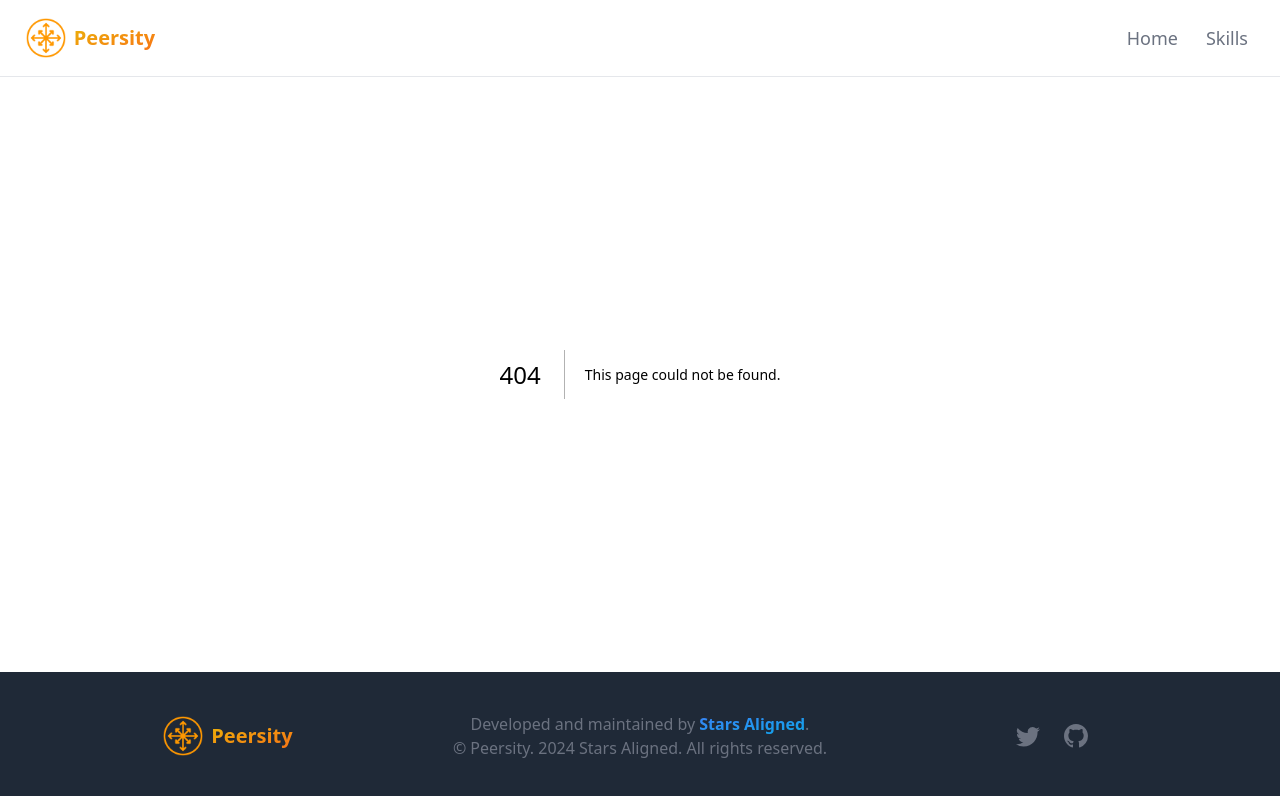
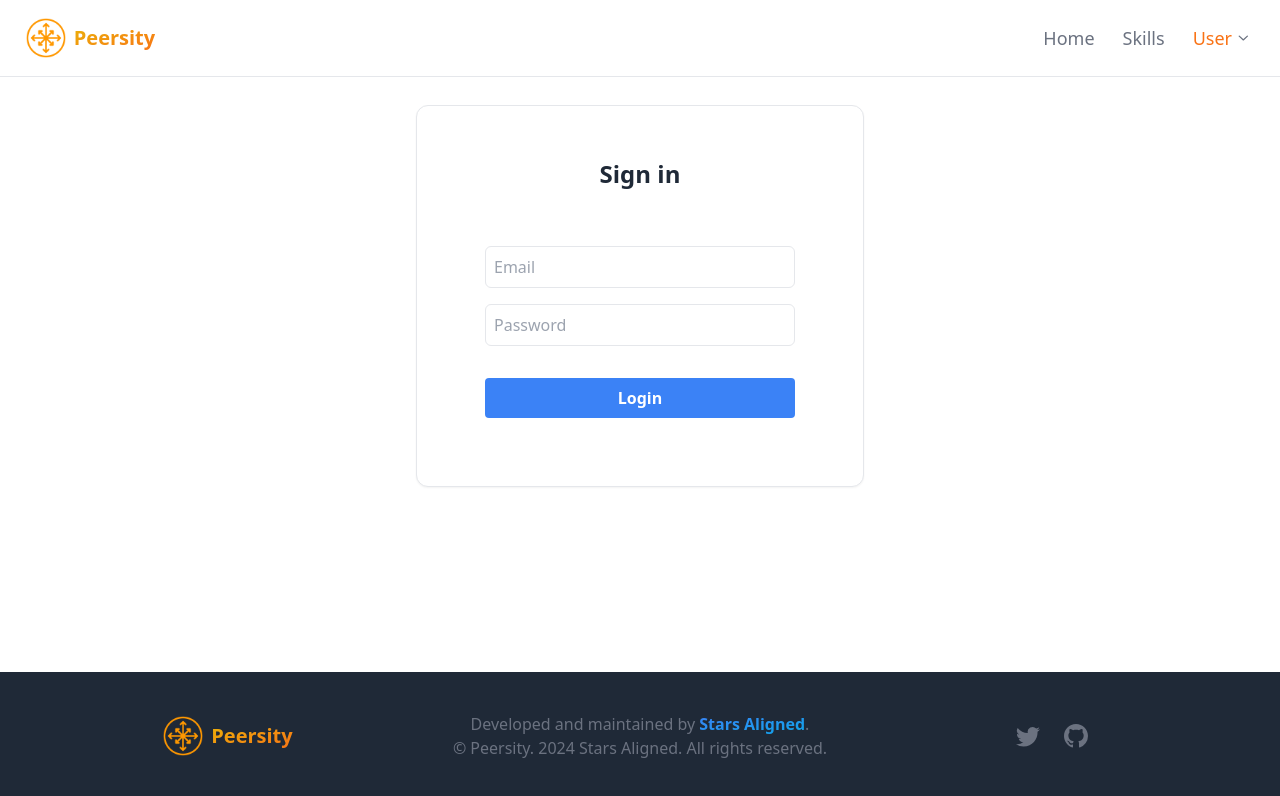
Before and after one commit to RenanSvarozhich/peersity-web, a Next.js app: page /user/login in a window 1280 px wide. Before the commit this address had no page. Shown: the top 796 px of the page. Built offline with nearby package versions, Linux system fonts and the light colour scheme.

Commit message:
Update user navbar

```diff
--- a/app/auth/signin/page.tsx
+++ /dev/null
@@ -1,47 +0,0 @@
-'use client'
-
-import { useFormState, useFormStatus } from 'react-dom'
-import { signinAction } from './signin-action'
-
-const initialState = {
-  message: '',
-}
-
-export default function Signin() {
-  const [state, formAction] = useFormState(signinAction, initialState)
-
-  return (
-    <form action={formAction} className="flex flex-col p-4 max-w-md mx-auto mt-10 space-y-4 bg-white shadow-md rounded-lg">
-      <input
-          type="email"
-          name="email"
-          placeholder="Email"
-          required
-          className="p-2 border rounded-md focus:outline-none focus:ring-2 focus:ring-blue-500"
-        />
-        <input
-          type="password"
-          name="password"
-          placeholder="Password"
-          required
-          className="p-2 border rounded-md focus:outline-none focus:ring-2 focus:ring-blue-500"
-        />
-        <div className="text-red-500 text-sm mt-2">{state?.message}</div>
-        <LoginButton />
-    </form>
-  )
-}
-
-function LoginButton() {
-  const { pending } = useFormStatus()
-
-  return (
-    <button
-      aria-disabled={pending}
-      type="submit"
-      className={`px-4 py-2 font-bold text-white bg-blue-500 rounded hover:bg-blue-700 focus:outline-none focus:shadow-outline disabled:bg-blue-300 ${pending ? 'cursor-wait' : 'cursor-pointer'}`}
-    >
-      Login
-    </button>
-  )
-}
--- a/app/page.tsx
+++ b/app/page.tsx
@@ -23,8 +23,6 @@ export default function Home() {
               Find skills
             </Link>
           </div>
-
-          <Link href="/auth/signin">Sign In</Link>
         </div>
       </div>
     </main>
--- a/app/shared/navbar-links.tsx
+++ b/app/shared/navbar-links.tsx
@@ -22,8 +22,22 @@ export default function NavbarLinks() {
 
   return (
     <>
-      <Link href="/" className={linkClass('/', true)} aria-current={ariaCurrent('/', true)}>Home</Link>
-      <Link href="/skills" className={linkClass('/skills')} aria-current={ariaCurrent('/skills')}>Skills</Link>
+      <Link href="/" aria-current={ariaCurrent('/', true)} className={linkClass('/', true)}>Home</Link>
+      <Link href="/skills" aria-current={ariaCurrent('/skills')} className={linkClass('/skills')}>Skills</Link>
+      <div className="hs-dropdown [--strategy:static] sm:[--strategy:fixed] [--adaptive:none] sm:[--trigger:hover]">
+        <button type="button" aria-current={ariaCurrent('/user')} className={"flex items-center w-full " + linkClass('/user')}>
+          User
+          <svg className="ms-1.5 size-2.5 text-gray-500" width="16" height="16" viewBox="0 0 16 16" fill="none" xmlns="http://www.w3.org/2000/svg">
+            <path d="M2 5L8.16086 10.6869C8.35239 10.8637 8.64761 10.8637 8.83914 10.6869L15 5" stroke="currentColor" strokeWidth="2" strokeLinecap="round"></path>
+          </svg>
+        </button>
+
+        <div className="hs-dropdown-menu transition-[opacity,margin] duration-[0.1ms] sm:duration-[150ms] hs-dropdown-open:opacity-100 opacity-0 sm:w-48 hidden z-10 bg-white sm:shadow-md rounded-lg p-2 dark:bg-gray-800 sm:dark:border dark:border-gray-700 dark:divide-gray-700 before:absolute top-full sm:border before:-top-5 before:start-0 before:w-full before:h-5">
+          <Link href="/user/login" aria-current={ariaCurrent('/user/login')} className="flex items-center gap-x-3.5 py-2 px-3 rounded-lg text-lg font-medium text-gray-500 hover:text-gray-400 dark:text-gray-400 dark:hover:text-gray-500">
+            Log in
+          </Link>
+        </div>
+      </div>
     </>
   );
 }
--- a/app/shared/navbar.tsx
+++ b/app/shared/navbar.tsx
@@ -10,6 +10,7 @@ export default function Navbar() {
             <img className="w-10 h-auto" src="/chaos-star-orange.png" alt="Peersity logo"></img>
             <span className="ml-2 text-xl font-semibold bg-clip-text bg-gradient-to-tl from-orange-500 to-yellow-500 text-transparent">Peersity</span>
           </Link>
+
           <div className="sm:hidden">
             <button type="button" className="hs-collapse-toggle size-9 flex justify-center items-center text-sm font-semibold rounded-lg border border-gray-200 text-gray-800 hover:bg-gray-100 disabled:opacity-50 disabled:pointer-events-none dark:text-white dark:border-gray-700 dark:hover:bg-gray-700 dark:focus:outline-none dark:focus:ring-1 dark:focus:ring-gray-600" data-hs-collapse="#navbar-collapse-with-animation" aria-controls="navbar-collapse-with-animation" aria-label="Toggle navigation">
               <svg className="hs-collapse-open:hidden size-4" width="16" height="16" fill="currentColor" viewBox="0 0 16 16">
@@ -21,6 +22,7 @@ export default function Navbar() {
             </button>
           </div>
         </div>
+
         <div id="navbar-collapse-with-animation" className="hs-collapse hidden overflow-hidden transition-all duration-300 basis-full grow sm:block">
           <div className="flex flex-col gap-y-4 gap-x-0 mt-5 sm:flex-row sm:items-center sm:justify-end sm:gap-y-0 sm:gap-x-7 sm:mt-0 sm:ps-7">
             <NavbarLinks />
--- /dev/null
+++ b/app/user/login/page.tsx
@@ -0,0 +1,57 @@
+'use client'
+
+import { useFormState, useFormStatus } from 'react-dom'
+import { signinAction } from './signin-action'
+
+const initialState = {
+  message: '',
+}
+
+export default function Signin() {
+  const [state, formAction] = useFormState(signinAction, initialState)
+
+  return (
+    <>
+      <div className="w-full max-w-md mx-auto p-6 mt-7 bg-white border border-gray-200 rounded-xl shadow-sm dark:bg-gray-800 dark:border-gray-700">
+        <div className="p-4 sm:p-7">
+          <div className="text-center">
+            <h1 className="block text-2xl font-bold text-gray-800 dark:text-white">Sign in</h1>
+          </div>
+
+          <form action={formAction} className="flex flex-col p-4 max-w-md mx-auto mt-10 space-y-4">
+            <input
+              type="email"
+              name="email"
+              placeholder="Email"
+              required
+              className="p-2 border rounded-md focus:outline-none focus:ring-2 focus:ring-blue-500"
+            />
+            <input
+              type="password"
+              name="password"
+              placeholder="Password"
+              required
+              className="p-2 border rounded-md focus:outline-none focus:ring-2 focus:ring-blue-500"
+            />
+            <div className="text-red-500 text-sm mt-2">{state?.message}</div>
+            <LoginButton />
+          </form>
+        </div>
+      </div>
+    </>
+  )
+}
+
+function LoginButton() {
+  const { pending } = useFormStatus()
+
+  return (
+    <button
+      aria-disabled={pending}
+      type="submit"
+      className={`px-4 py-2 font-bold text-white bg-blue-500 rounded hover:bg-blue-700 focus:outline-none focus:shadow-outline disabled:bg-blue-300 ${pending ? 'cursor-wait' : 'cursor-pointer'}`}
+    >
+      Login
+    </button>
+  )
+}
--- a/app/auth/signin/signin-action.tsx
+++ b/app/user/login/signin-action.tsx
@@ -1,7 +1,7 @@
 'use server'
 
 import { set_cookie } from "../cookies";
-import type { NextApiResponse } from 'next';
+import { redirect } from 'next/navigation'
 
 export async function signinAction(prevState: any, formData: FormData) {
   const email = formData.get('email') as string;
@@ -13,9 +13,7 @@ export async function signinAction(prevState: any, formData: FormData) {
   if (response.ok) {
     const { token } = await response.json();
     set_cookie('token', token);
-    return { message: token };
-    // redirect to redirectUrl
-
+    redirect(redirectUrl);
   } else {
     const { error } = await response.json();
     return { message: error };
```
Also changed, not shown: app/user/cookies.tsx (renamed from app/auth/cookies.tsx), app/user/encryption.tsx (renamed from app/auth/encryption.tsx).
